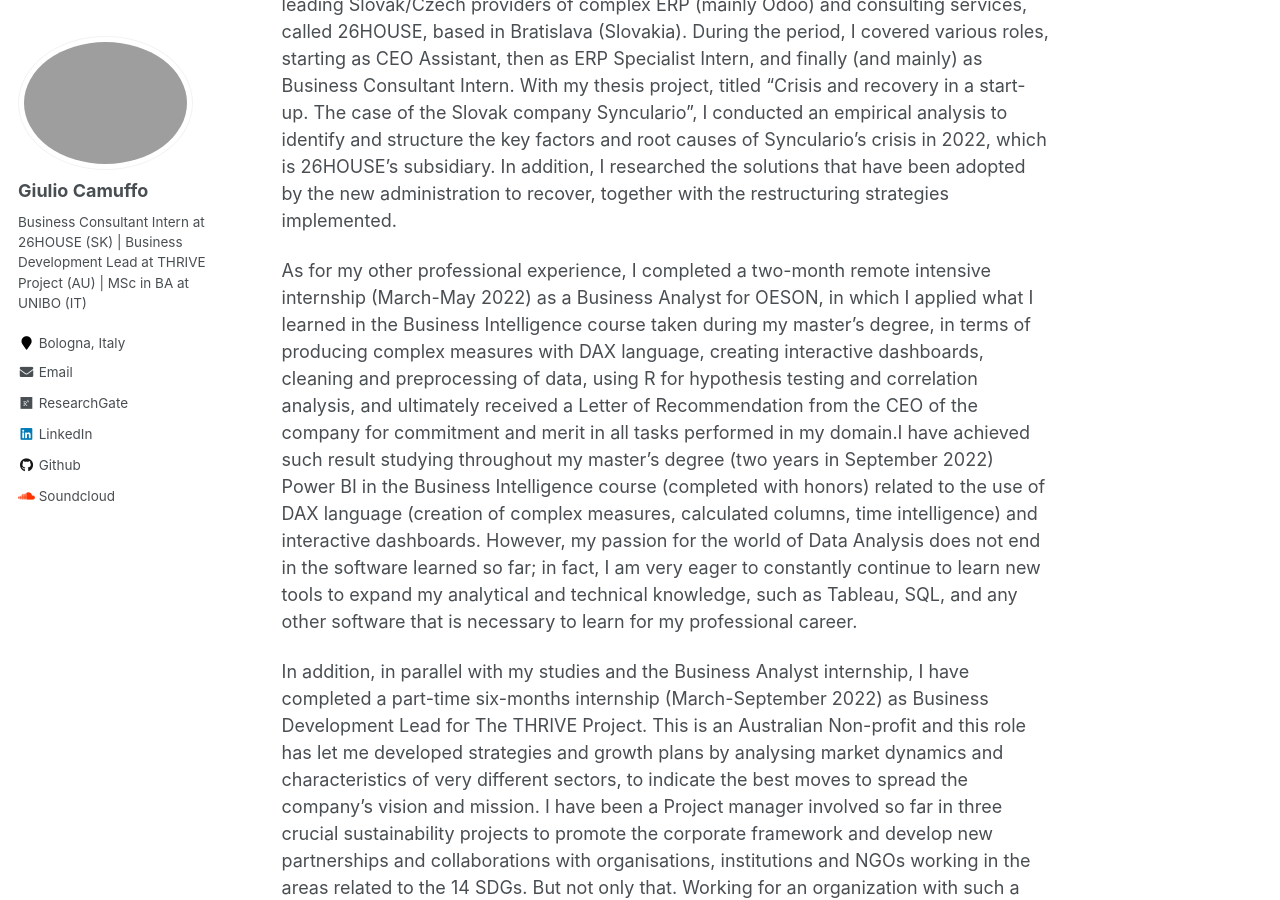
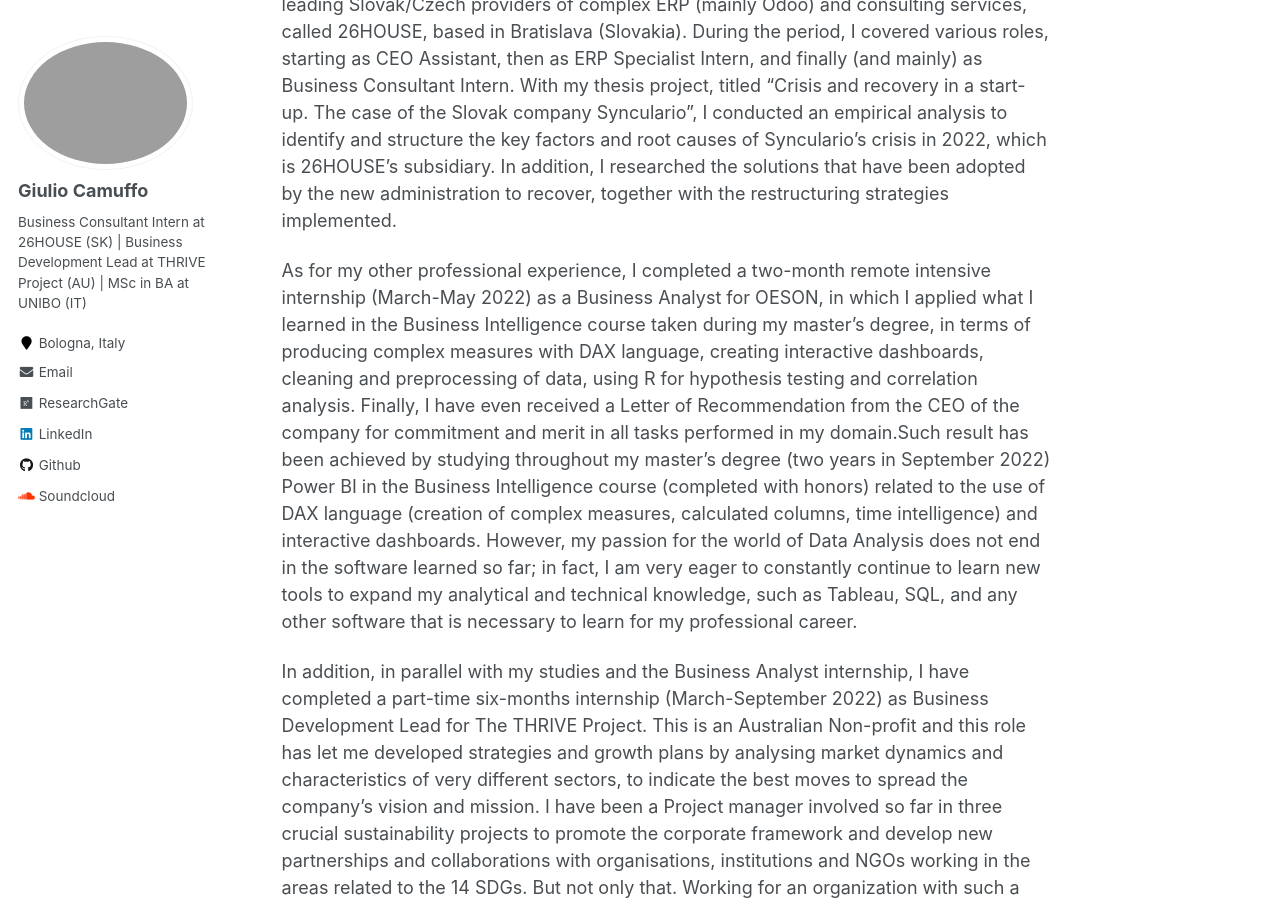
Before and after one commit to giulio-camuffo/giulio-camuffo.github.io, a Jekyll site: the page built from _pages/about.md, in a window 1280 px wide and 900 px high, scrolled down 672 px. Built offline with Jekyll 4.4.1, drawn with Linux system fonts in a browser that asks for light colours; nearby versions of some CDN libraries.

Commit message:
Update about.md

```diff
--- a/_pages/about.md
+++ b/_pages/about.md
@@ -16,8 +16,8 @@ In addition to these main ones, other areas of interest that I would like to pos
 For the final dissertation, I decided to combine the process of writing my Master's thesis, in the field of Administration and Network and Crisis Management, with a 4-month internship (September-December 2022) under the Erasmus+ program for one of the leading Slovak/Czech providers of complex ERP (mainly Odoo) and consulting services, called 26HOUSE, based in Bratislava (Slovakia). During the period, I covered various roles, starting as CEO Assistant, then as ERP Specialist Intern, and finally (and mainly) as Business Consultant Intern. With my thesis project, titled "Crisis and recovery in a start-up. The case of the Slovak company Synculario", I conducted an empirical analysis to identify and structure the key factors and root causes of Synculario's crisis in 2022, which is 26HOUSE's subsidiary. In addition, I researched the solutions that have been adopted by the new administration to recover, together with the restructuring strategies implemented.
 
 As for my other professional experience, I completed a two-month remote intensive internship (March-May 2022) as a Business Analyst for OESON, in which I applied what I learned in the Business Intelligence course taken during my master's degree, in terms of producing
-                          complex measures with DAX language, creating interactive dashboards, cleaning and preprocessing of data, using R for hypothesis testing and correlation analysis, and ultimately received a Letter of
-                          Recommendation from the CEO of the company for commitment and merit in all tasks performed in my domain.I have achieved such result studying throughout my master's degree (two years in September 2022) Power BI in the
+                          complex measures with DAX language, creating interactive dashboards, cleaning and preprocessing of data, using R for hypothesis testing and correlation analysis. Finally, I have even received a Letter of
+                          Recommendation from the CEO of the company for commitment and merit in all tasks performed in my domain.Such result has been achieved by studying throughout my master's degree (two years in September 2022) Power BI in the
                           Business Intelligence course (completed with honors) related to the use of DAX language (creation of complex measures, calculated columns, time intelligence) and interactive dashboards. However, my passion for the world of Data Analysis does not end in the software learned so far; in fact,
                           I am very eager to constantly continue to learn new tools to expand my analytical and technical knowledge, such as Tableau, SQL, and any other software that is necessary to learn for my professional career.
 
```
